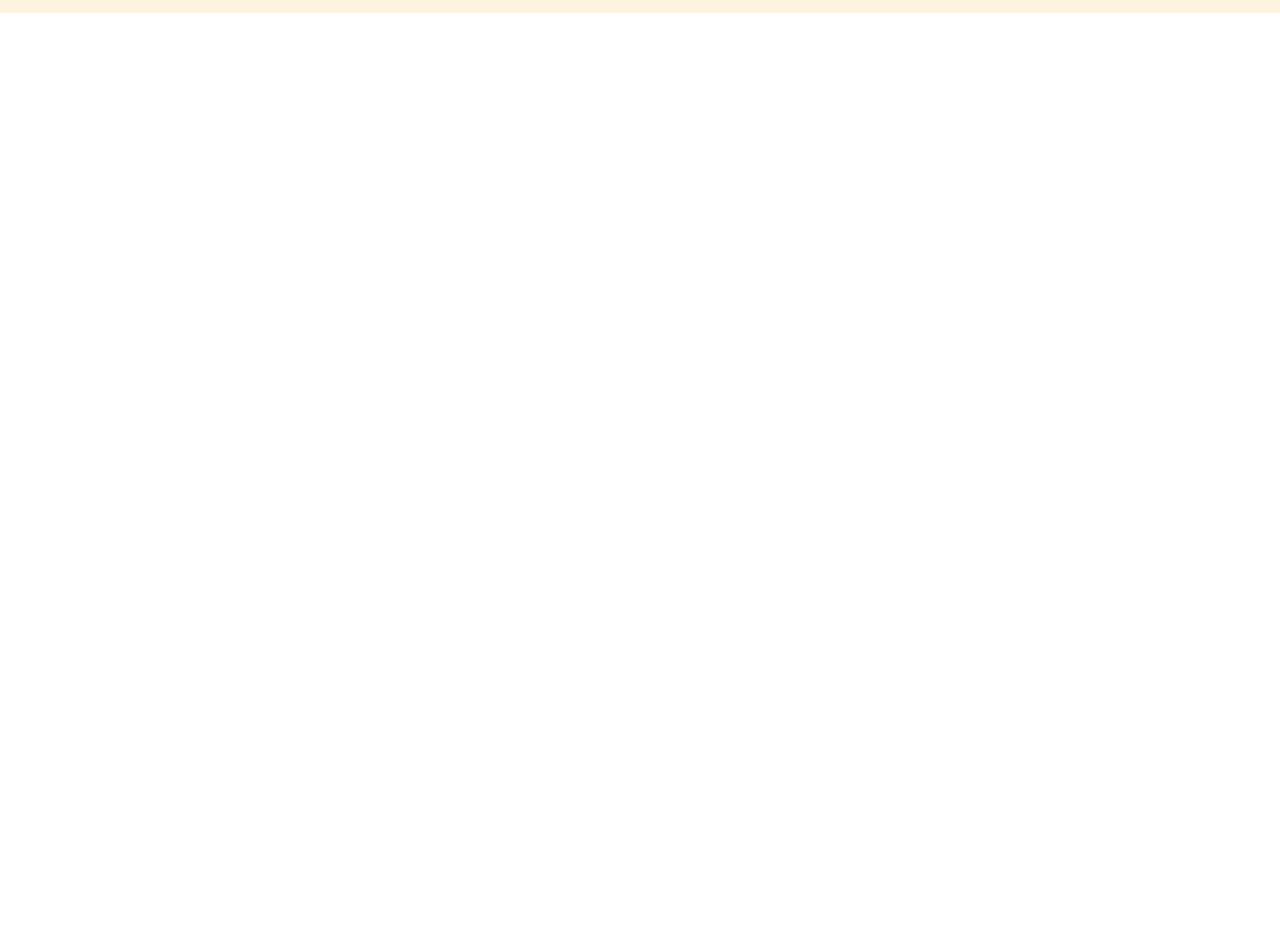
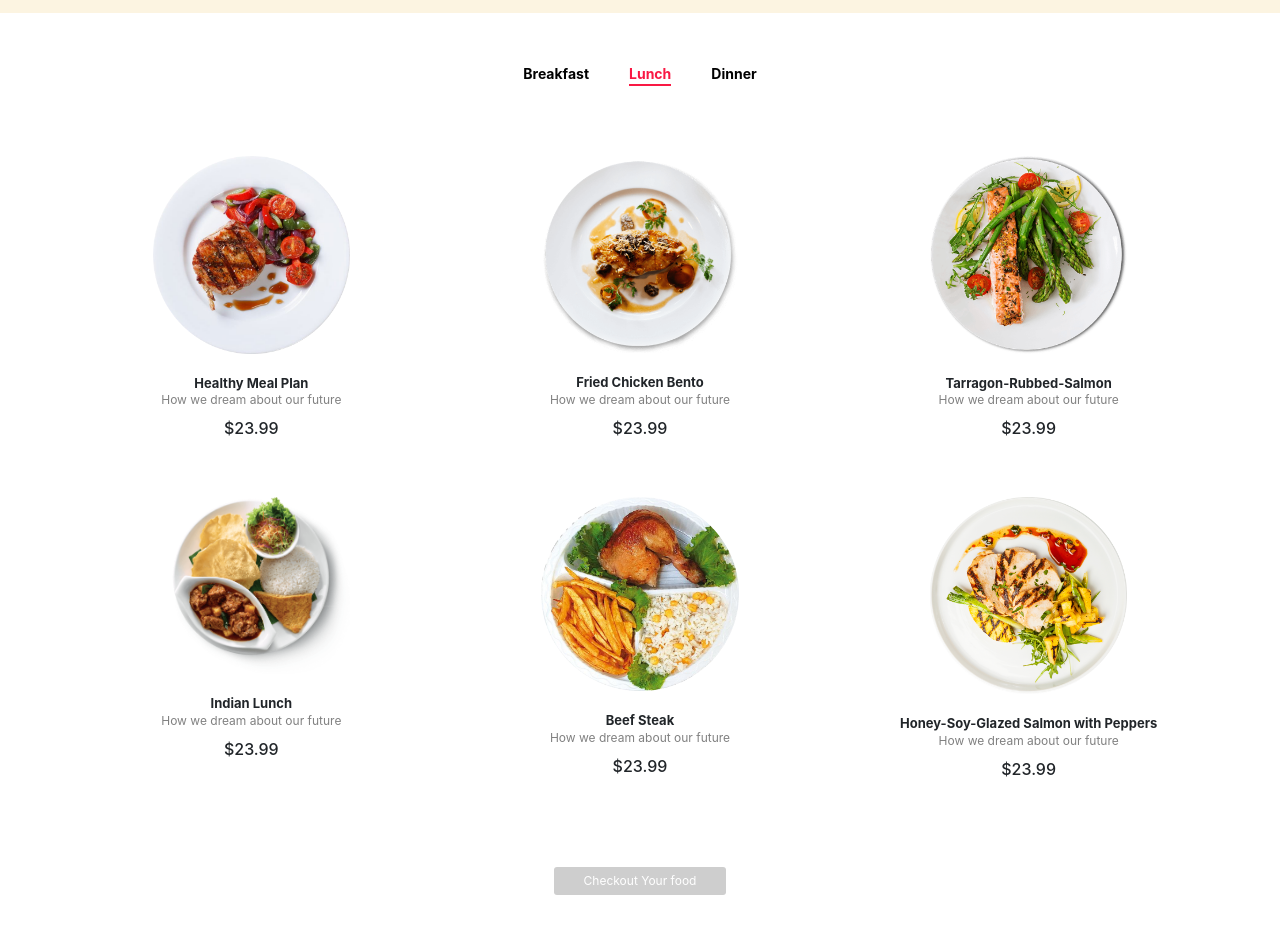
Before and after one commit to moniruzzaman01/red-onion-template, a React (Create React App) app: page / in a window 1280 px wide. Shown: the part 521-1454 px from the top of the page. Before the commit the page ends 800 px from the top, so only its background shows below. Built offline with nearby package versions, Linux system fonts and the light colour scheme.

Commit message:
item section added

```diff
--- a/public/index.html
+++ b/public/index.html
@@ -10,6 +10,14 @@
       content="Web site created using create-react-app"
     />
     <link rel="apple-touch-icon" href="%PUBLIC_URL%/logo192.png" />
+
+    <!-- bootstrap 5 linked  -->
+    <link
+      href="https://cdn.jsdelivr.net/npm/bootstrap@5.0.2/dist/css/bootstrap.min.css"
+      rel="stylesheet"
+      integrity="sha384-EVSTQN3/azprG1Anm3QDgpJLIm9Nao0Yz1ztcQTwFspd3yD65VohhpuuCOmLASjC"
+      crossorigin="anonymous"
+    />
     <!--
       manifest.json provides metadata used when your web app is installed on a
       user's mobile device or desktop. See https://developers.google.com/web/fundamentals/web-app-manifest/
--- a/src/App.css
+++ b/src/App.css
@@ -1,38 +1,3 @@
 .App {
   text-align: center;
 }
-
-.App-logo {
-  height: 40vmin;
-  pointer-events: none;
-}
-
-@media (prefers-reduced-motion: no-preference) {
-  .App-logo {
-    animation: App-logo-spin infinite 20s linear;
-  }
-}
-
-.App-header {
-  background-color: #282c34;
-  min-height: 100vh;
-  display: flex;
-  flex-direction: column;
-  align-items: center;
-  justify-content: center;
-  font-size: calc(10px + 2vmin);
-  color: white;
-}
-
-.App-link {
-  color: #61dafb;
-}
-
-@keyframes App-logo-spin {
-  from {
-    transform: rotate(0deg);
-  }
-  to {
-    transform: rotate(360deg);
-  }
-}
--- a/src/Components/Header/Header.css
+++ b/src/Components/Header/Header.css
@@ -21,6 +21,7 @@
 .links .icon {
   margin-right: 30px;
   color: #000;
+  cursor: pointer;
 }
 .links a {
   margin-right: 30px;
@@ -34,4 +35,5 @@
   color: #fff;
   font-size: 12px;
   border-radius: 20px;
+  cursor: pointer;
 }
--- a/src/Components/Hero-section/HeroSection.css
+++ b/src/Components/Hero-section/HeroSection.css
@@ -23,9 +23,13 @@
 .search-container input:first-child {
   width: 220px;
 }
+.search-container input:first-child:focus {
+  outline: none;
+}
 .search-container input:last-child {
   margin-left: -20px;
   background-color: #f91944;
   color: #fff;
   font-size: 12px;
+  cursor: pointer;
 }
--- a/src/Components/Home/Home.js
+++ b/src/Components/Home/Home.js
@@ -1,10 +1,12 @@
 import React from "react";
 import HeroSection from "../Hero-section/HeroSection";
+import ItemSection from "../Item-section/ItemSection";
 
 const Home = () => {
   return (
     <div>
       <HeroSection />
+      <ItemSection />
     </div>
   );
 };
--- /dev/null
+++ b/src/Components/Item-section/ItemSection.css
@@ -0,0 +1,60 @@
+.item-section-container {
+  margin-bottom: 40px;
+}
+.titles {
+  display: flex;
+  justify-content: center;
+  margin: 50px 0;
+}
+.titles a {
+  text-decoration: none;
+  margin: 0 20px;
+  font-size: 14px;
+  font-weight: bold;
+  color: #000;
+}
+.titles .selected {
+  color: #f91944;
+  border-bottom: 2px solid #f91944;
+}
+.items {
+  display: grid;
+  grid-template-columns: repeat(3, 1fr);
+  grid-gap: 10px 50px;
+}
+.item {
+  padding: 20px 5px;
+  border-radius: 5px;
+  transition: all 0.2s;
+}
+.item:hover {
+  box-shadow: 2px 4px 20px 1px #e4e4e4;
+}
+.item img {
+  width: 60%;
+  margin-bottom: 20px;
+}
+.contents p {
+  margin: 0;
+  font-size: 13px;
+  font-weight: bold;
+}
+.contents span {
+  display: block;
+  font-size: 12px;
+  color: gray;
+  margin-top: -2px;
+}
+.contents h4 {
+  font-size: 16px;
+  margin-top: 10px;
+}
+.item-section-container button {
+  margin-top: 60px;
+  border: none;
+  background-color: #cecece;
+  color: #fff;
+  font-size: 12px;
+  padding: 5px 30px;
+  border-radius: 3px;
+}
--- /dev/null
+++ b/src/Components/Item-section/ItemSection.js
@@ -0,0 +1,88 @@
+import React from "react";
+import { Link } from "react-router-dom";
+import "./ItemSection.css";
+import lunch1 from "../../images/lunch/lunch1.png";
+import lunch2 from "../../images/lunch/lunch2.png";
+import lunch3 from "../../images/lunch/lunch3.png";
+import lunch4 from "../../images/lunch/lunch4.png";
+import lunch5 from "../../images/lunch/lunch5.png";
+import lunch6 from "../../images/lunch/lunch6.png";
+
+const ItemSection = () => {
+  return (
+    <div className="item-section-container container">
+      <div className="titles">
+        <Link to="/">Breakfast</Link>
+        <Link className="selected" to="/">
+          Lunch
+        </Link>
+        <Link to="/">Dinner</Link>
+      </div>
+      <div className="items">
+        <div className="item">
+          <div className="img-container">
+            <img src={lunch1} alt="" />
+          </div>
+          <div className="contents">
+            <p>Healthy Meal Plan</p>
+            <span>How we dream about our future</span>
+            <h4>$23.99</h4>
+          </div>
+        </div>
+        <div className="item">
+          <div className="img-container">
+            <img src={lunch2} alt="" />
+          </div>
+          <div className="contents">
+            <p>Fried Chicken Bento</p>
+            <span>How we dream about our future</span>
+            <h4>$23.99</h4>
+          </div>
+        </div>
+        <div className="item">
+          <div className="img-container">
+            <img src={lunch3} alt="" />
+          </div>
+          <div className="contents">
+            <p>Tarragon-Rubbed-Salmon</p>
+            <span>How we dream about our future</span>
+            <h4>$23.99</h4>
+          </div>
+        </div>
+        <div className="item">
+          <div className="img-container">
+            <img src={lunch4} alt="" />
+          </div>
+          <div className="contents">
+            <p>Indian Lunch</p>
+            <span>How we dream about our future</span>
+            <h4>$23.99</h4>
+          </div>
+        </div>
+        <div className="item">
+          <div className="img-container">
+            <img src={lunch5} alt="" />
+          </div>
+          <div className="contents">
+            <p>Beef Steak</p>
+            <span>How we dream about our future</span>
+            <h4>$23.99</h4>
+          </div>
+        </div>
+        <div className="item">
+          <div className="img-container">
+            <img src={lunch6} alt="" />
+          </div>
+          <div className="contents">
+            <p>Honey-Soy-Glazed Salmon with Peppers</p>
+            <span>How we dream about our future</span>
+            <h4>$23.99</h4>
+          </div>
+        </div>
+      </div>
+      <button>Checkout Your food</button>
+    </div>
+  );
+};
+
+export default ItemSection;
```
Also changed, not shown: public/items.json (added, +44 -0 lines).
